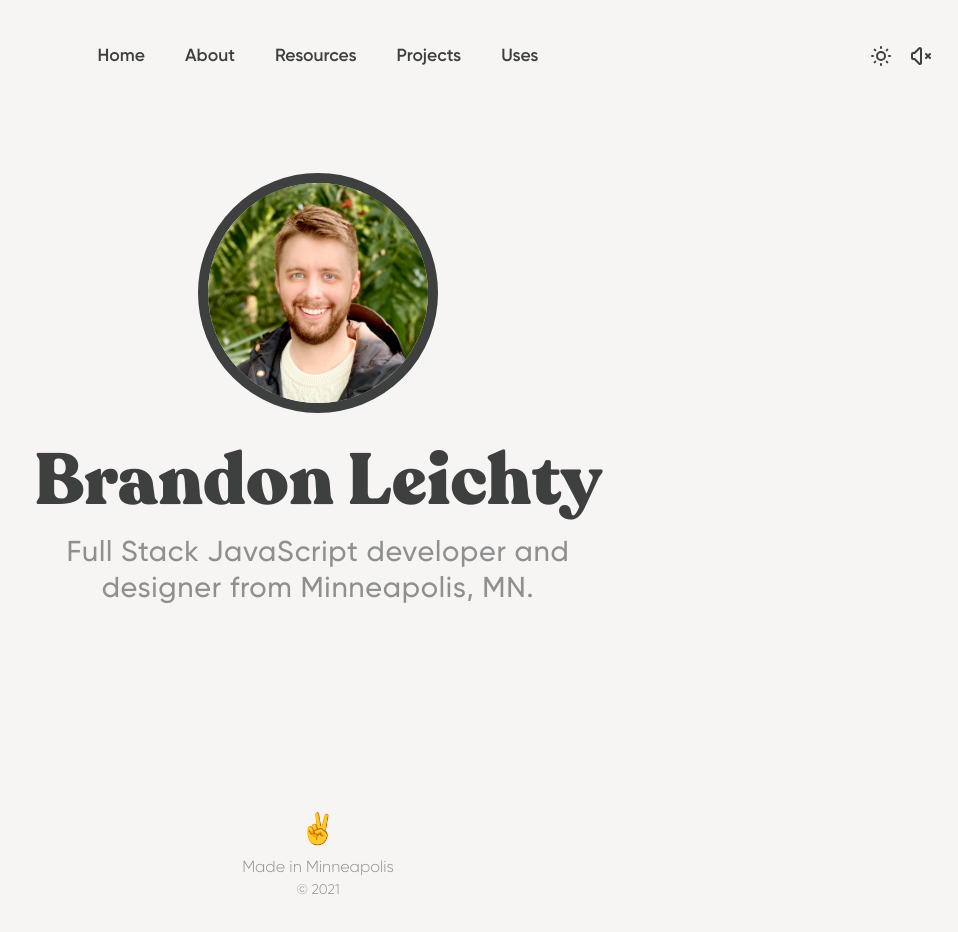
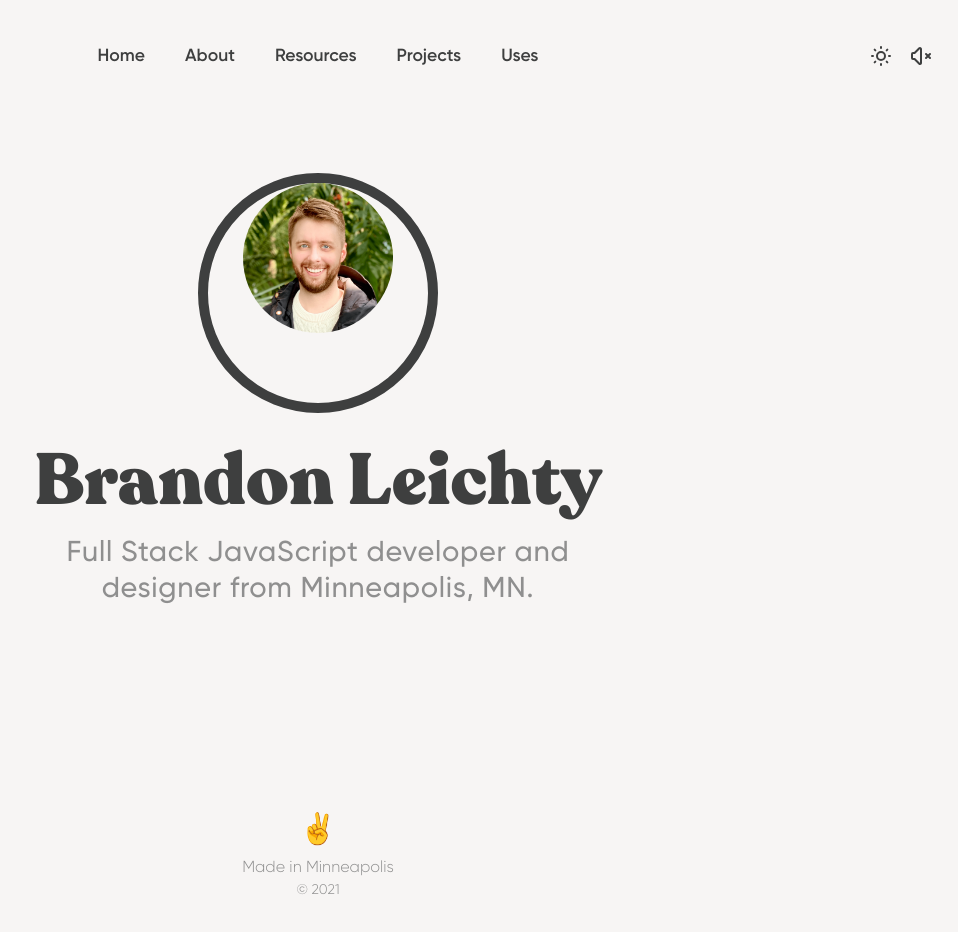
Before and after one commit to brandonleichty/personal-website-nextjs, a Next.js app: page / in a window 1280 px wide. Shown: the top 932 px of the page, without its empty margins (322-1280 px from the left). Built offline with nearby package versions, Linux system fonts and the light colour scheme; no server answers.

Commit message:
adjust image size

```diff
--- a/pages/index.js
+++ b/pages/index.js
@@ -27,8 +27,8 @@ export default function Home() {
                   <Image
                     src="/images/brandonMin.png"
                     alt="Picture of the author"
-                    width={300}
-                    height={300}
+                    width={150}
+                    height={150}
                     priority
                     className="hero-img rounded-full border-white border-solid w-48 h-48 sm:w-60 sm:h-60"
                   />
```
